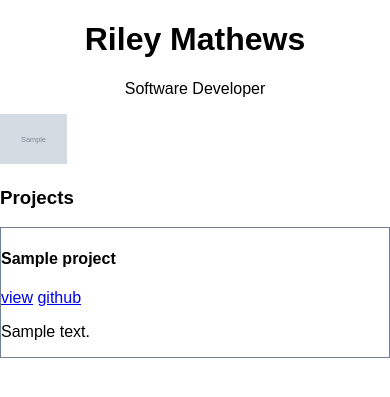
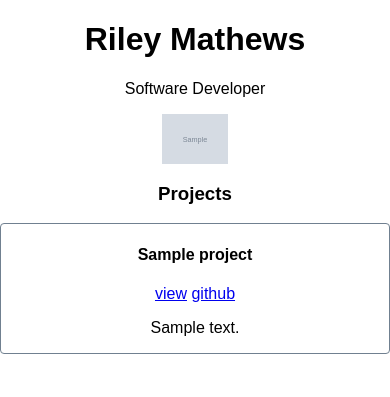
Before and after one commit to RileyMathews/portfolio-2.0, a Django app: page / in a window 390 px wide. Shown: the part 18-415 px from the top of the page. Run offline with Django 3.2, Linux system fonts and the light colour scheme; tables that the repository leaves empty hold one stand-in row (values such as "Sample post"); grey boxes marked "Sample" are stand-in pictures.

Commit message:
centered items and made simple media queries

```diff
--- a/website/static/website/css/index.css
+++ b/website/static/website/css/index.css
@@ -15,3 +15,9 @@ element {
 .text-center {
     text-align: center;
 }
+
+@media (min-width: 1024px) {
+    .container {
+        margin: 0 10%;
+    }
+}
--- a/website/static/website/css/project.css
+++ b/website/static/website/css/project.css
@@ -1,3 +1,19 @@
-.project {
+.card {
     border: 1px solid slategrey;
+    border-radius: 4px;
 }
+
+@media (min-width: 520px) {
+    .card {
+        max-width: 15rem;
+    }
+
+    .card + .card {
+        margin-left: 8px;
+    }
+
+    .card_container {
+        display: flex;
+        justify-content: center;
+    }
+}
--- a/website/static/website/css/technology.css
+++ b/website/static/website/css/technology.css
@@ -1,5 +1,6 @@
 .technology_container {
     display: flex;
+    justify-content: center;
 }
 
 .technology_image {
--- a/website/templates/website/index.html
+++ b/website/templates/website/index.html
@@ -13,7 +13,7 @@
 
 <body>
     {% include './navigation.html' %}
-    <div class="mui-container">
+    <div class="container">
         {% include './home_banner.html' %}
         {% include './list_technologies.html' %}
         {% include './list_projects.html' %}
--- a/website/templates/website/list_projects.html
+++ b/website/templates/website/list_projects.html
@@ -1,11 +1,12 @@
 {% load static %}
 
 <link rel='stylesheet' type='text/css' href="{% static 'website/css/project.css' %}">
-
-<div class="project_container">
+<div class="text-center">
     <h3>Projects</h3>
+</div>
+<div class="card_container">
     {% for project in data.projects %}
-    <div class="project">
+    <div class="card text-center">
         <h4>{{project.name}}</h4>
         <a target="blank" href="{{project.live_url}}">view</a>
         <a target="blank" href="{{project.github_url}}">github</a>
--- a/website/templates/website/list_technologies.html
+++ b/website/templates/website/list_technologies.html
@@ -3,8 +3,6 @@
 <link rel='stylesheet' type='text/css' href="{% static 'website/css/technology.css' %}">
 <div class="technology_container">
     {% for technology in data.technologies %}
-    <div class="technology">
-        <img src="{{technology.picture_url}}" class="technology_image">
-    </div>
+    <img src="{{technology.picture_url}}" class="technology_image technology">
     {% endfor %}
 </div>
```
